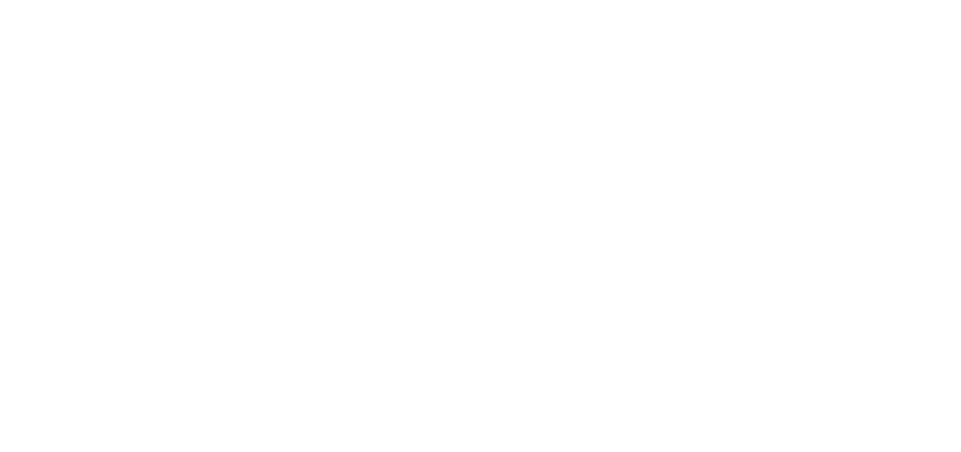
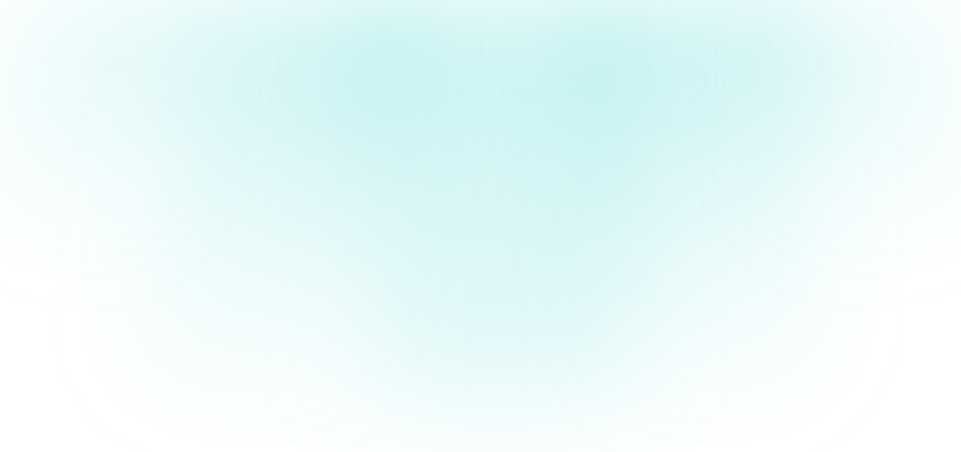
Before and after one commit to Roshen-Perera/ceylon-developers-portfolio, a Next.js app: page /contact in a window 1280 px wide. Shown: the top 452 px of the page, without its empty margins (160-1121 px from the left). Built offline with nearby package versions, Linux system fonts and the light colour scheme.

Commit message:
Add BlueGlow component to contact page for enhanced visual appeal

```diff
--- a/app/contact/page.tsx
+++ b/app/contact/page.tsx
@@ -1,10 +1,11 @@
+import BlueGlow from "@/components/blueGlow";
 
 
 const Page = () => {
   return (
     <>
       <div className="flex flex-col items-center justify-center">
-
+        <BlueGlow />
       </div>
     </>
   );
```
